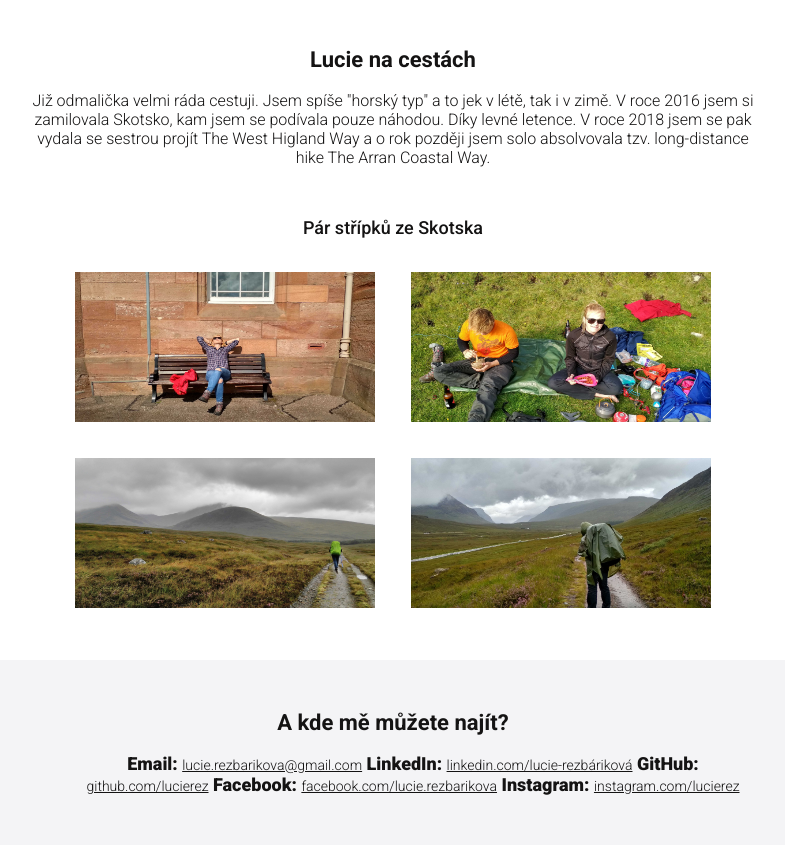
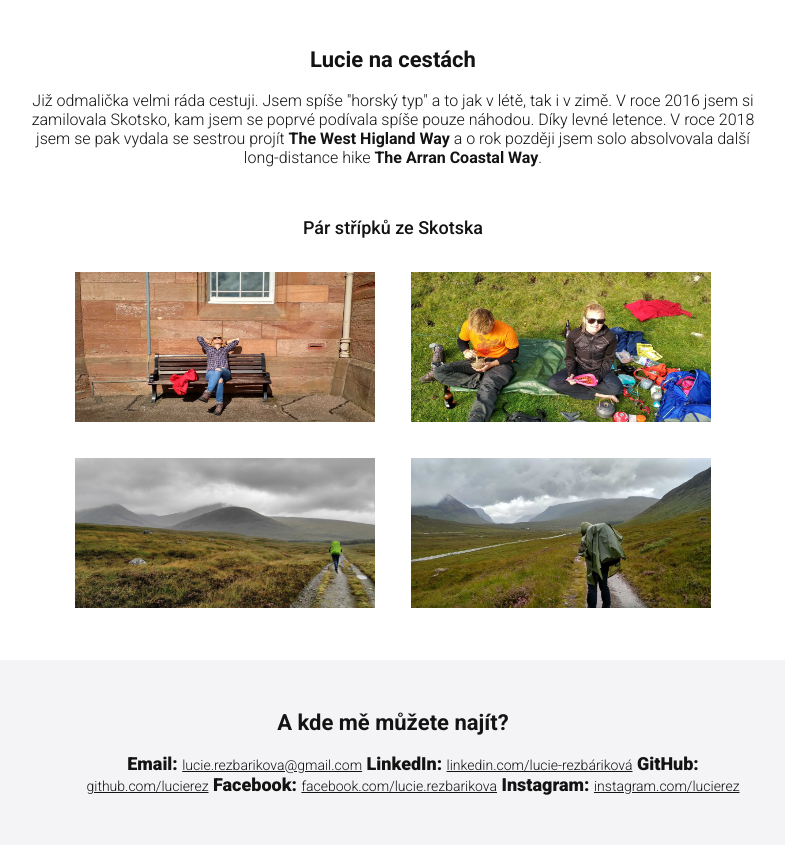
Before and after one commit to tvorimweb-2021-praha-jaro/du-01-vizitka-lucierez, a plain HTML site: page index.html in a window 1280 px wide. Shown: the part 880-1725 px from the top of the page, without its empty margins (247-1032 px from the left). Drawn offline with Linux system fonts and the light colour scheme.

Commit message:
Update vizitky HOTOVO

```diff
--- a/index.html
+++ b/index.html
@@ -53,8 +53,9 @@ Tip: Webdesign In 4 Minutes https://jgthms.com/web-design-in-4-minutes/
   <h2>Lucie na cestách</h2>
 
   <p>
-    Již odmalička velmi ráda cestuji. Jsem spíše "horský typ" a to jek v létě, tak i v zimě. V roce 2016 jsem si zamilovala Skotsko, kam jsem se podívala pouze náhodou. Díky levné letence. V roce 2018 jsem se pak vydala se sestrou projít The West Higland Way a o rok později jsem solo absolvovala tzv. long-distance hike The Arran Coastal Way.
+    Již odmalička velmi ráda cestuji. Jsem spíše "horský typ" a to jak v létě, tak i v zimě. V roce 2016 jsem si zamilovala Skotsko, kam jsem se poprvé podívala spíše pouze náhodou. Díky levné letence. V roce 2018 jsem se pak vydala se sestrou projít <strong>The West Higland Way </strong> a o rok později jsem solo absolvovala další long-distance hike <strong>The Arran Coastal Way</strong>.
   </p>
+
   <p></p>
 
   <h3>Pár střípků ze Skotska</h3>
```
